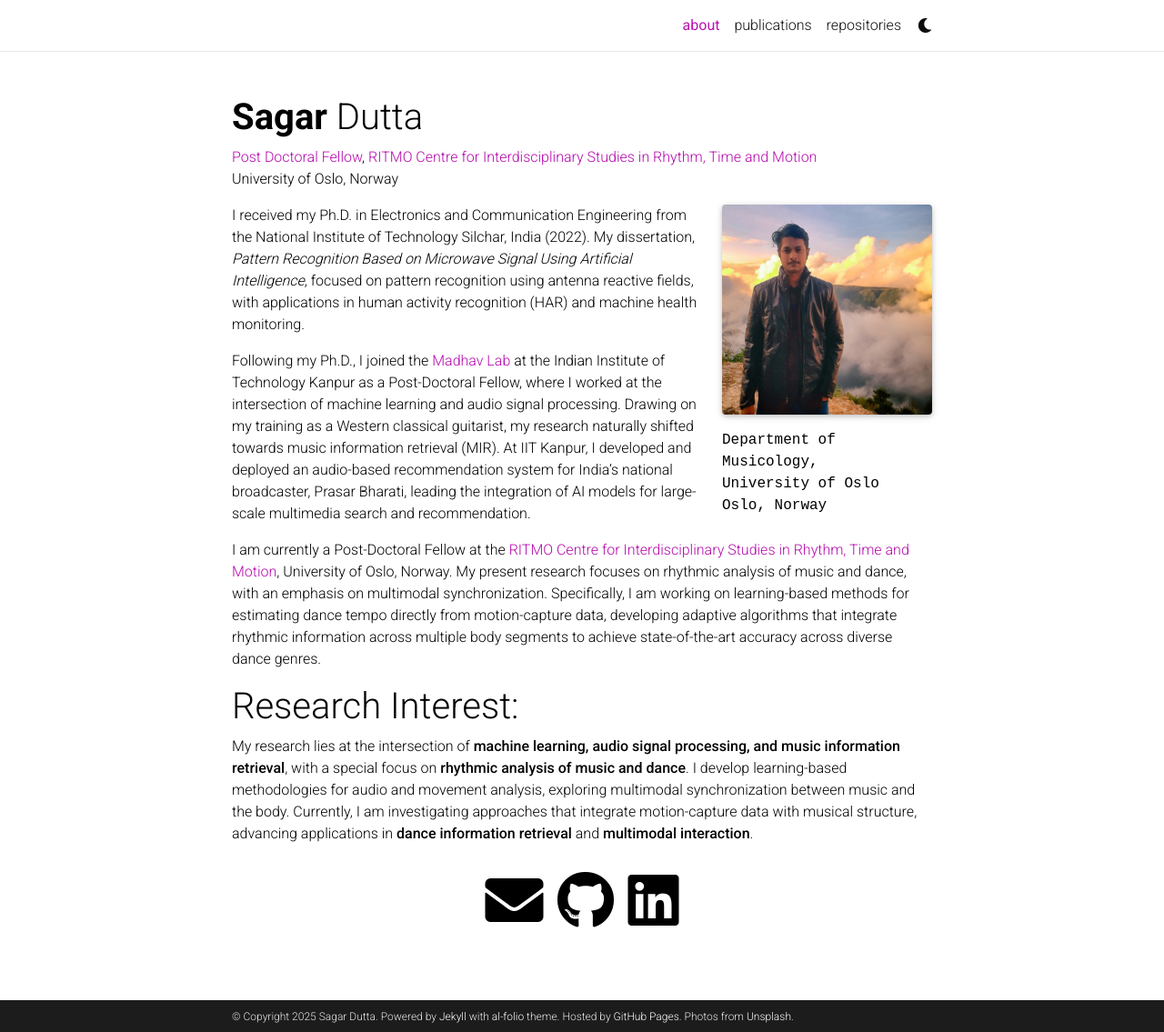
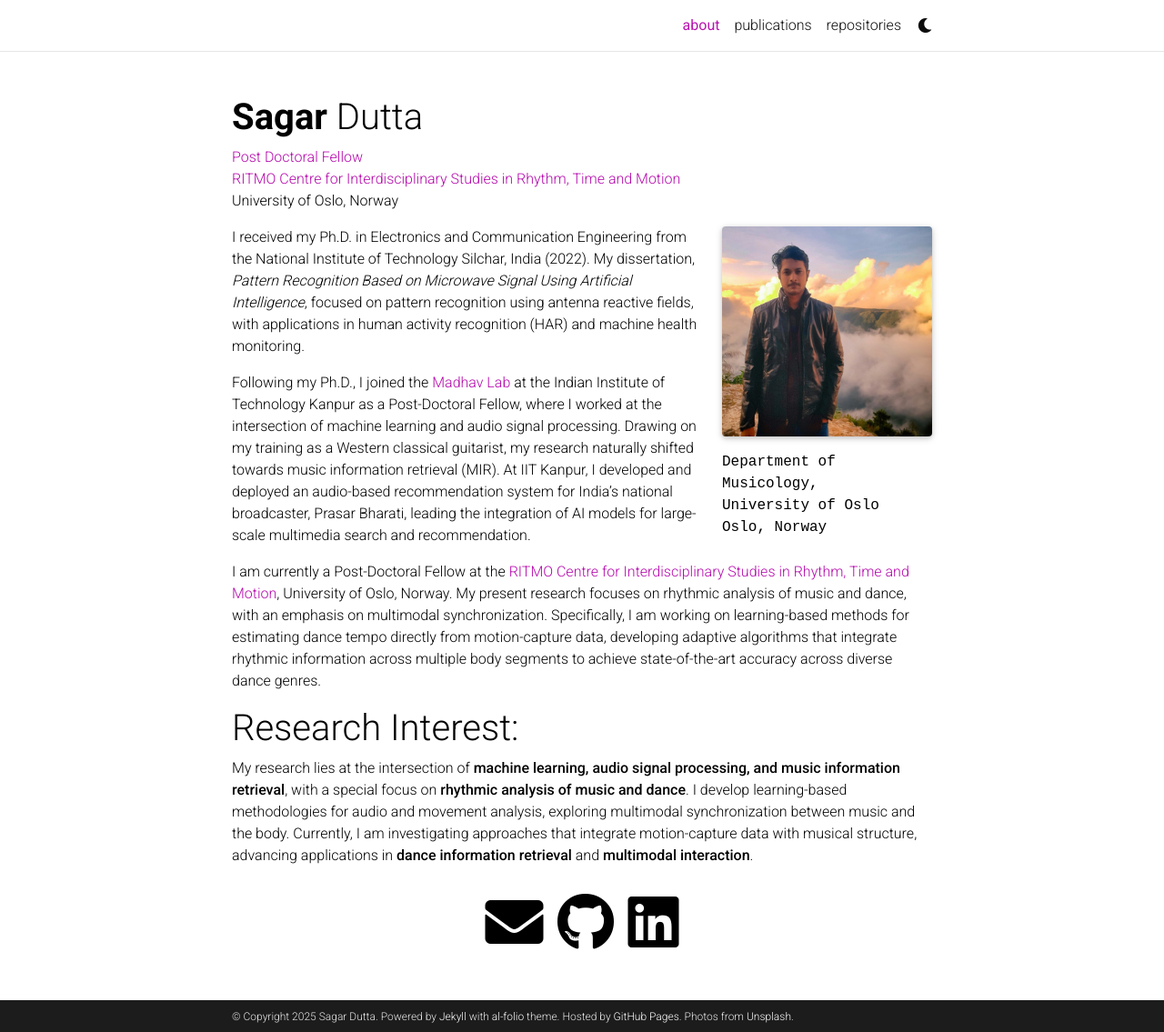
Before and after one commit to sagar0dutta/sagar0dutta.github.io, a Jekyll site: the page built from _pages/about.md, in a window 1280 px wide and 1135 px high. Shown: the whole window at 91% size. Built offline with Jekyll 4.4.1, drawn with Linux system fonts in a browser that asks for light colours; full-size pictures stand in for the smaller copies a plugin makes; comment, search, counter and statistics services are not loaded; a style sheet for code colours, icons or effects is not loaded.

```diff
--- a/_pages/about.md
+++ b/_pages/about.md
@@ -2,7 +2,7 @@
 layout: about
 title: about
 permalink: /
-subtitle: <a href="https://madhavlab.github.io/team/">Post Doctoral Fellow</a>, <a href="https://www.uio.no/ritmo/english/">RITMO Centre for Interdisciplinary Studies in Rhythm, Time and Motion</a><br>University of Oslo, Norway
+subtitle: <a href="https://www.uio.no/ritmo/english/people/postdoctoral-fellows/sagardu/">Post Doctoral Fellow</a><br> <a href="https://www.uio.no/ritmo/english/">RITMO Centre for Interdisciplinary Studies in Rhythm, Time and Motion</a><br>University of Oslo, Norway
 
 profile:
   align: right
```
